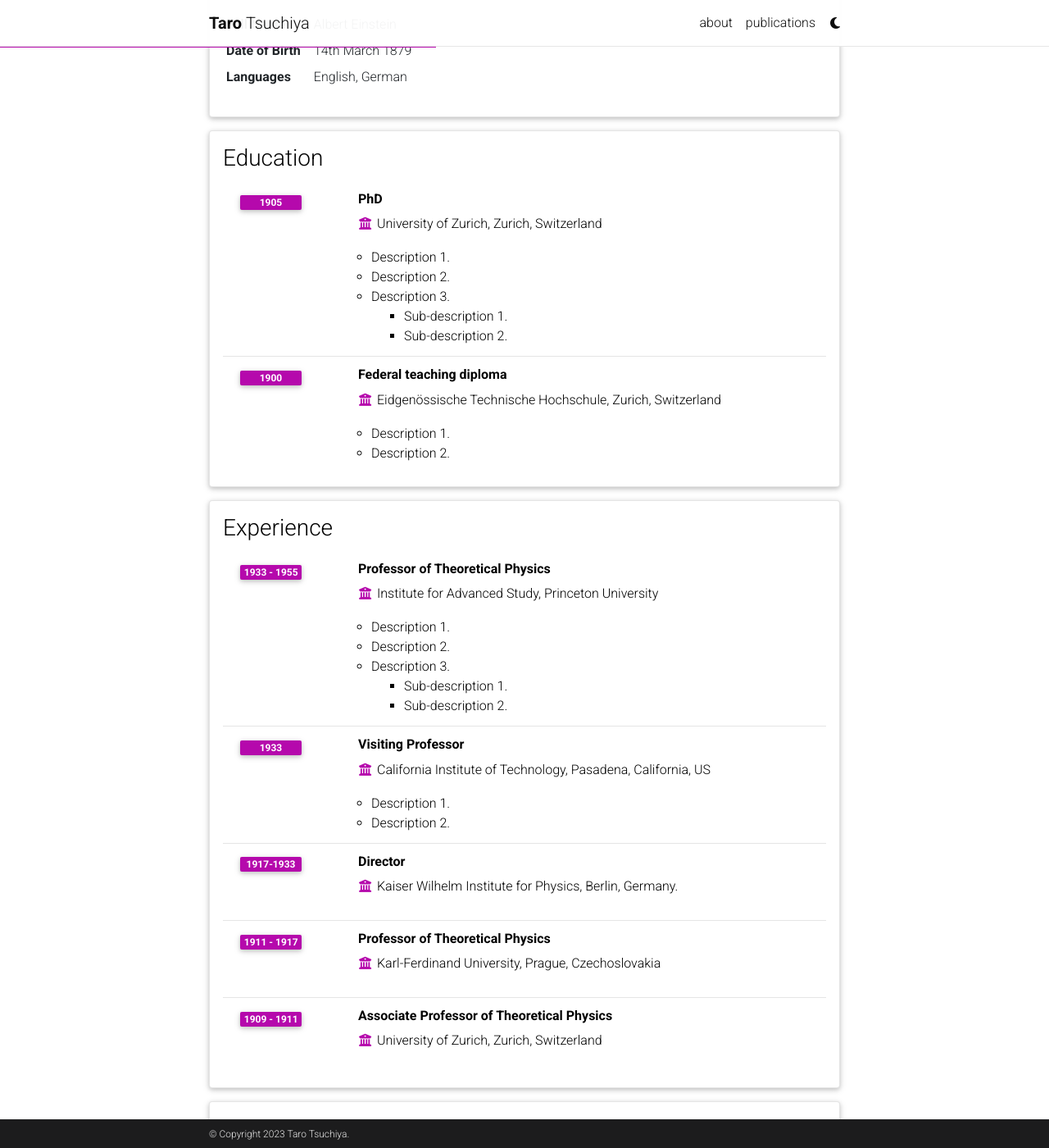
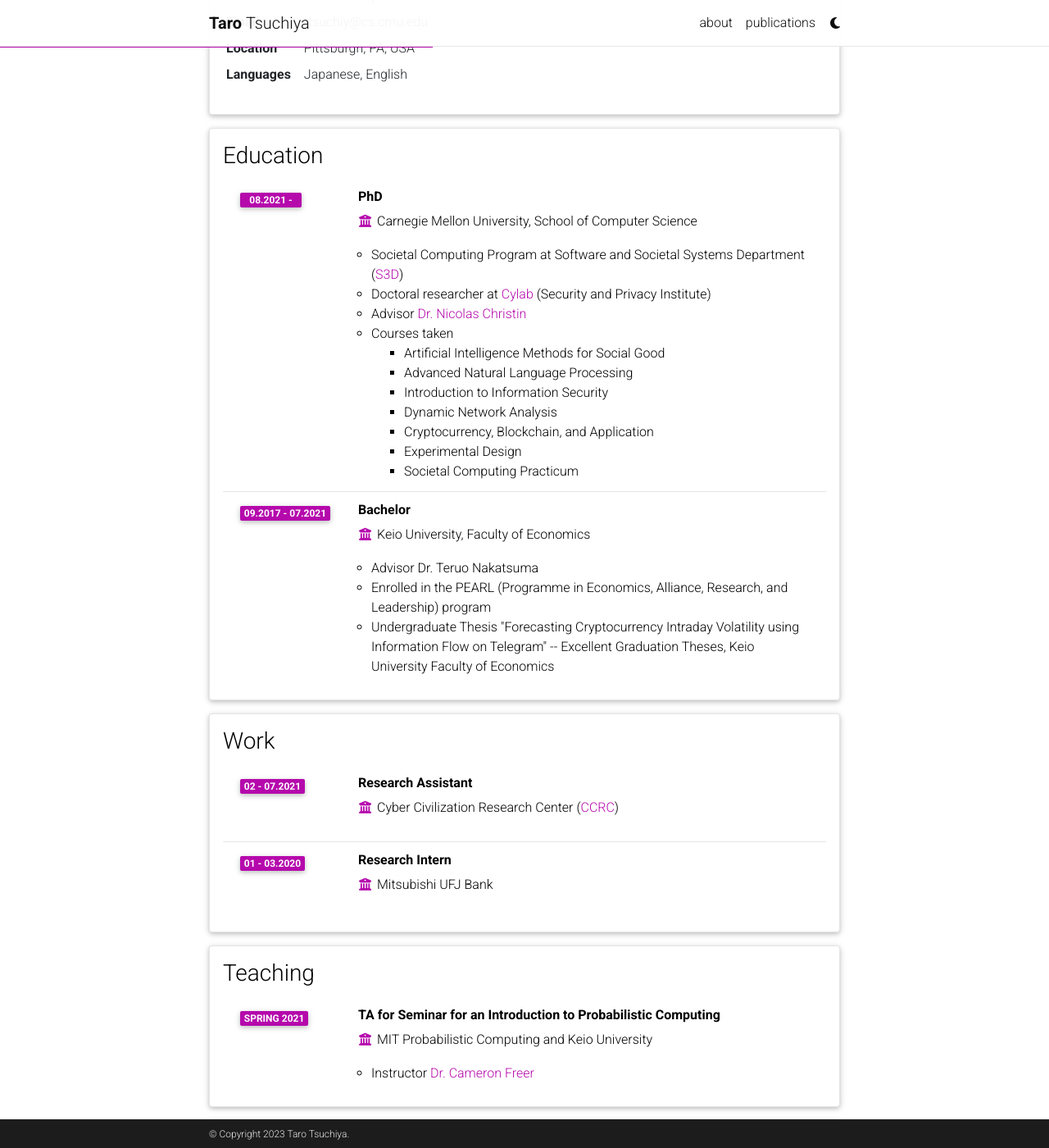
Before and after one commit to taro-tsuchiya/taro-tsuchiya.github.io, a Jekyll site: the page built from _pages/cv.md, in a window 1280 px wide and 1400 px high, scrolled down 623 px. Shown: the whole window at 82% size. Built offline with Jekyll 4.4.1, drawn with Linux system fonts in a browser that asks for light colours; comment, search, counter and statistics services are not loaded; a style sheet for code colours, icons or effects is not loaded; some of the changed text lies outside the part shown.

Commit message:
added cv page

```diff
--- a/_data/cv.yml
+++ b/_data/cv.yml
@@ -2,96 +2,80 @@
   type: map
   contents:
     - name: Full Name
-      value: Albert Einstein
-    - name: Date of Birth
-      value: 14th March 1879
+      value: Taro Tsuchiya
+    - name: Email
+      value: ttsuchiy@cs.cmu.edu
+    - name: Location
+      value: Pittsburgh, PA, USA
     - name: Languages
-      value: English, German
+      value: Japanese, English
 
 - title: Education
   type: time_table
   contents:
     - title: PhD
-      institution: University of Zurich, Zurich, Switzerland
-      year: 1905
+      institution: Carnegie Mellon University, School of Computer Science
+      year: 08.2021 -
       description:
-        - Description 1.
-        - Description 2.
-        - title: Description 3.
+        - Societal Computing Program at Software and Societal Systems Department (<a href="https://s3d.cmu.edu/">S3D</a>)
+        - Doctoral researcher at <a href="https://www.cylab.cmu.edu/">Cylab</a> (Security and Privacy Institute)
+        - Advisor <a href="https://www.andrew.cmu.edu/user/nicolasc/">Dr. Nicolas Christin</a>
+        - title: Courses taken
           contents:
-            - Sub-description 1.
-            - Sub-description 2.
-    - title: Federal teaching diploma
-      institution: Eidgenössische Technische Hochschule, Zurich, Switzerland
-      year: 1900
+            - Artificial Intelligence Methods for Social Good
+            - Advanced Natural Language Processing
+            - Introduction to Information Security
+            - Dynamic Network Analysis
+            - Cryptocurrency, Blockchain, and Application
+            - Experimental Design
+            - Societal Computing Practicum
+    - title: Bachelor
+      institution: Keio University, Faculty of Economics
+      year: 09.2017 - 07.2021
       description:
-        - Description 1.
-        - Description 2.
+        - Advisor Dr. Teruo Nakatsuma
+        - Enrolled in the PEARL (Programme in Economics, Alliance, Research, and Leadership) program
+        - Undergraduate Thesis "Forecasting Cryptocurrency Intraday Volatility using Information Flow on Telegram" -- Excellent Graduation Theses, Keio University Faculty of Economics
 
-- title: Experience
+- title: Work
   type: time_table
   contents:
-    - title: Professor of Theoretical Physics
-      institution: Institute for Advanced Study, Princeton University
-      year: 1933 - 1955
-      description:
-        - Description 1.
-        - Description 2.
-        - title: Description 3.
-          contents:
-            - Sub-description 1.
-            - Sub-description 2.
-    - title: Visiting Professor
-      institution: California Institute of Technology, Pasadena, California, US
-      year: 1933
-      description:
-        - Description 1.
-        - Description 2.
+    - title: Research Assistant
+      institution: Cyber Civilization Research Center (<a href="https://www.ccrc.keio.ac.jp/">CCRC</a>)
+      year: 02 - 07.2021
+    - title: Research Intern
+      institution: Mitsubishi UFJ Bank
+      year: 01 - 03.2020
 
-    - title: Director
-      institution: Kaiser Wilhelm Institute for Physics, Berlin, Germany.
-      year: 1917-1933
-
-    - title: Professor of Theoretical Physics
-      institution: Karl-Ferdinand University, Prague, Czechoslovakia
-      year: 1911 - 1917
-      description:
-
-    - title: Associate Professor of Theoretical Physics
-      institution: University of Zurich, Zurich, Switzerland
-      year: 1909 - 1911
-
-- title: Open Source Projects
+- title: Teaching
   type: time_table
   contents:
-    - title: <a href="https://github.com/alshedivat/al-folio">al-folio</a>
-      year: 2015-now
-      description: A beautiful, simple, clean, and responsive Jekyll theme for academics.
+    - title: TA for Seminar for an Introduction to Probabilistic Computing
+      institution: MIT Probabilistic Computing and Keio University
+      year: Spring 2021
+      description: Instructor <a href="https://cfreer.org/"">Dr. Cameron Freer</a>
 
-- title: Honors and Awards
+- title: Talk
   type: time_table
   contents:
-    - year: 1921
-      items:
-        - Nobel Prize in Physics
-        - Matteucci Medal
-    - year: 2029
-      items:
-        - Max Planck Medal
+    - maindescription: Paper Presentation at Web Conference (WWW'23) at Austin, USA
+      year: 05.2023
+    - maindescription: Invited talk at Keio University Cyber Civilization Revolution and Evolution "The contradictory world of cryptocurrencies"
+      year: 11.2022
+    - maindescription: Paper Presentation talk at Societal Computing Seminar at Carnegie Mellon University Software and Societal Systems Department
+      year: 11.2022
+    - maindescription: Invited talk at Keio University Cyber Civilization Revolution and Evolution "Society and cryptocurrencies"
+      year: 06.2022
+    - maindescription: Organizer at the 50 years of Distributed Computing System (DCS) online video conference
+      year: 05.2021
+    - maindescription: Paper presentation at Japan Joint Statistical Meeting 2020, Online
+      year: 09.2020
+    - maindescription: Paper presentation at 53rd Japan Association of Financial Econometrics and Engineering (JASSO), Online
+      year: 08.2020
 
-- title: Academic Interests
-  type: nested_list
-  contents:
-    - title: Topic 1.
-      items:
-        - Description 1.
-        - Description 2.
-    - title: Topic 2.
-      items:
-        - Description 1.
-        - Description 2.
-
-- title: Other Interests
+- title: Hobbies
   type: list
   contents:
-    - <u>Hobbies:</u> Hobby 1, Hobby 2, etc.
+    - <u>Dogs:</u> Missing my dog in Japan...
+    - <u>Rugby:</u> I watched many many rugby games since my childhood. Big fan of League One, College Rugby, Super Rugby.
+    - <u>Violin:</u> I had played the violin for 19 years.
```
